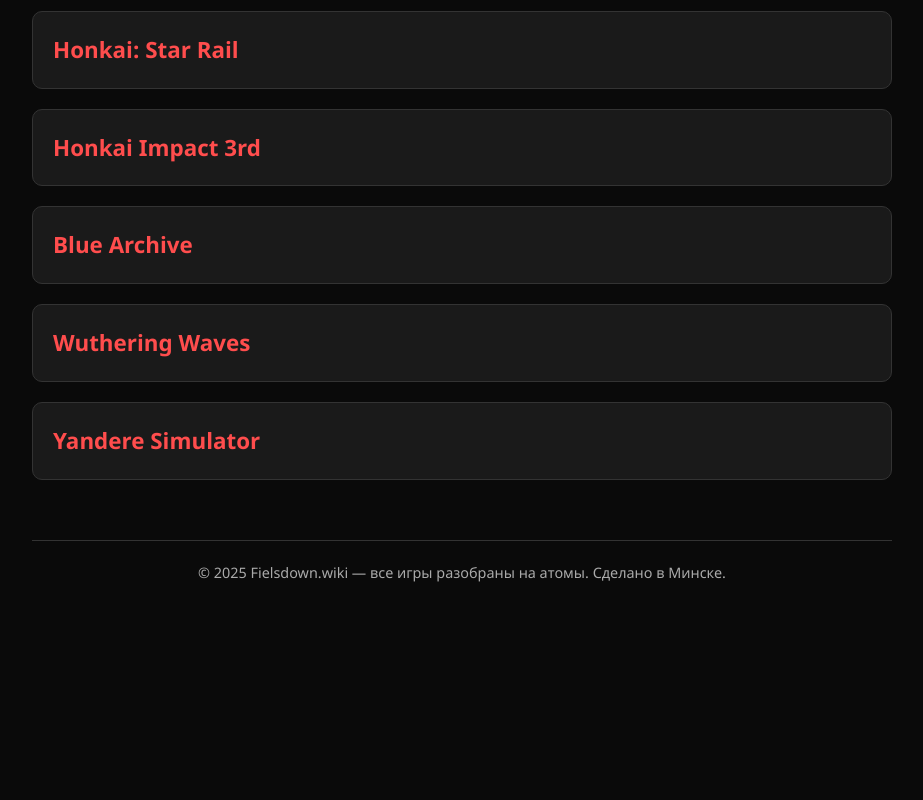
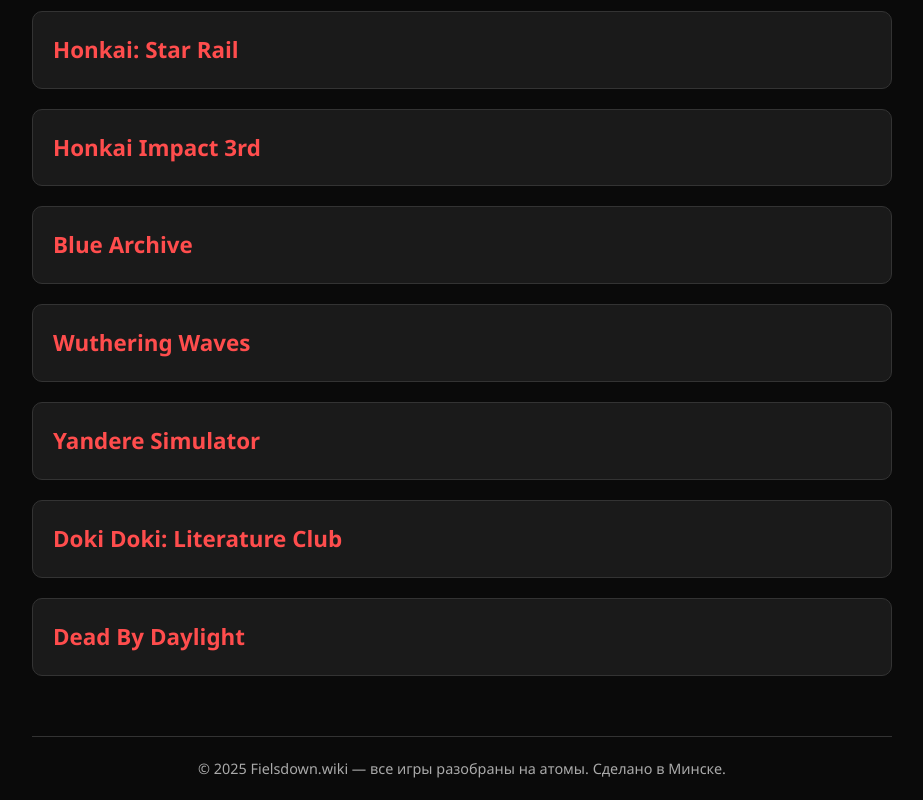
Before and after one commit to TimurFilchenko/FielsdownWiki, a website: page index.html in a window 1280 px wide. Shown: the part 530-1330 px from the top of the page, without its empty margins (178-1101 px from the left). Before the commit the page ends 1134 px from the top, so only its background shows below. Drawn offline with Linux system fonts and the light colour scheme.

Commit message:
Update index.html

```diff
--- a/index.html
+++ b/index.html
@@ -225,6 +225,12 @@
       <div class="game-card" data-name="Yandere Simulator">
         <a href="games/yandere_simulator.html">Yandere Simulator</a>
       </div>
+      <div class="game-card" data-nams="Doki Doki: Literature Club!">
+        <a href="games/ddlc.html">Doki Doki: Literature Club</a>
+      </div>
+      <div class="game-card" data-nams="Dead By Daylight">
+        <a href="games/dead_by_daylight.html">Dead By Daylight</a>
+      </div>
     </div>
 
     <footer>
```
